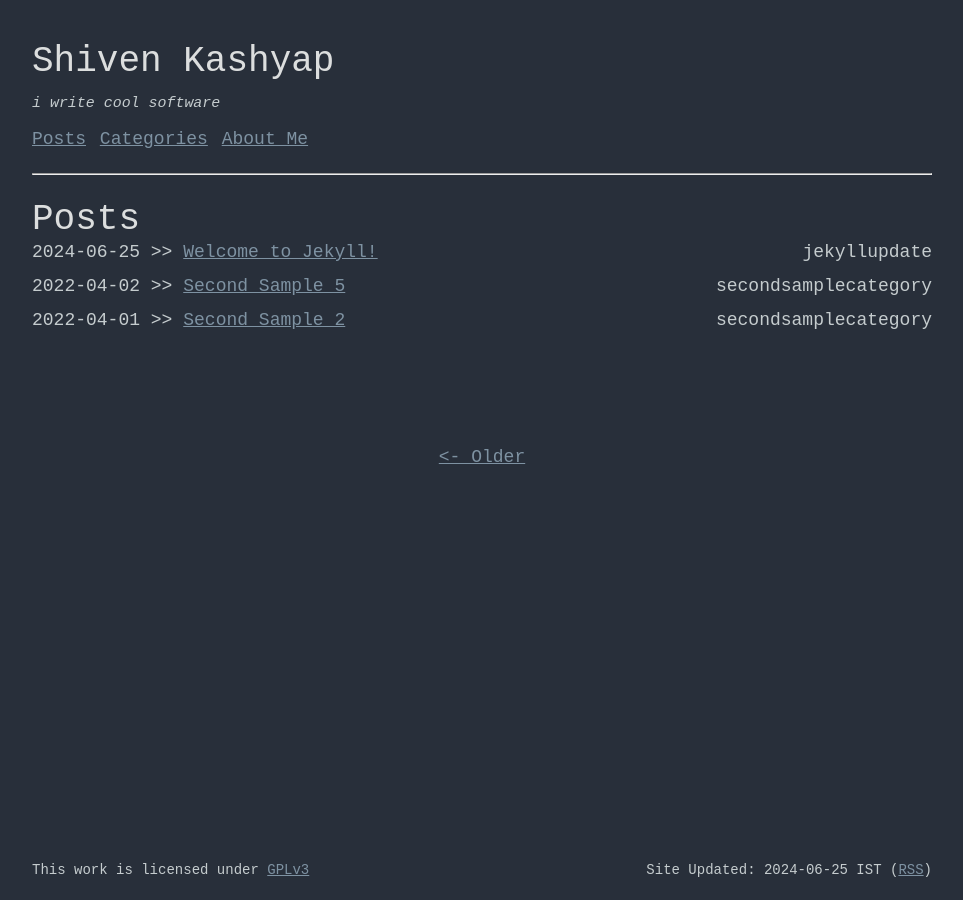
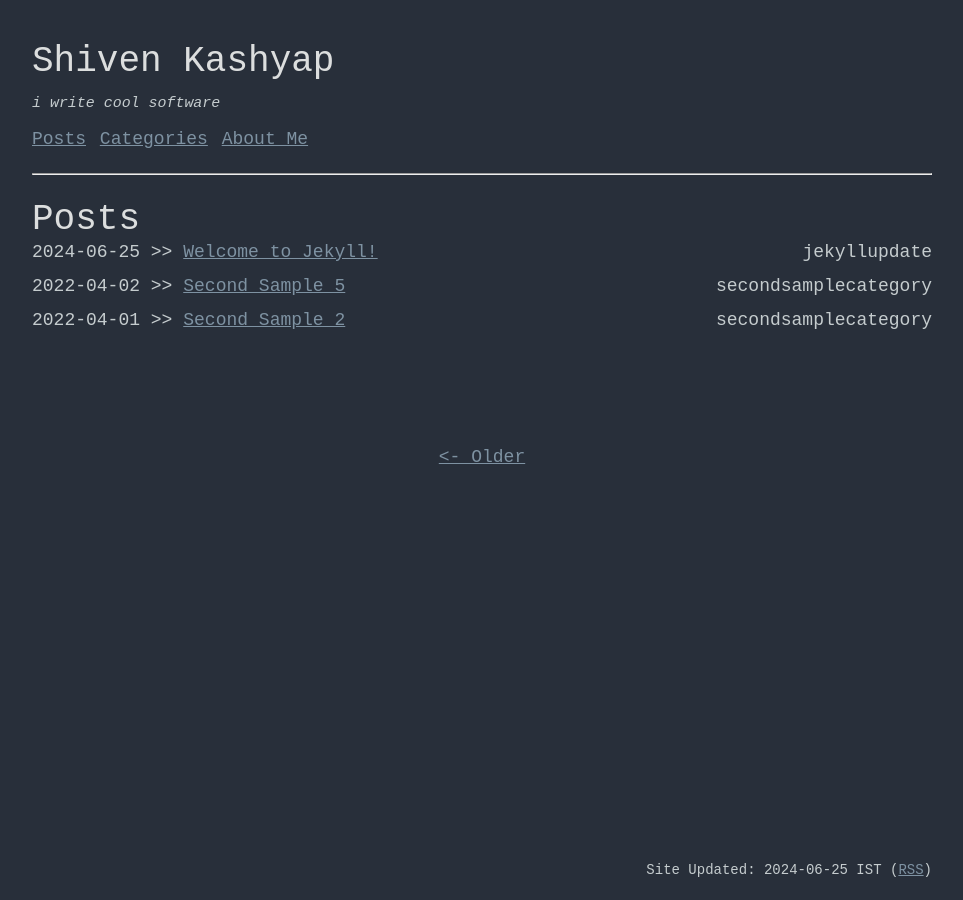
Before and after one commit to shivenkashyapp/shivenkashyapp.github.io, a Jekyll site: the page built from docs/posts/index.html, in a window 1280 px wide. Shown: the whole page, without its empty margins (158-1121 px from the left). Built offline with Jekyll 4.4.1, drawn with Linux system fonts in a browser that asks for light colours; the list of posts is cut into pages by our own code.

Commit message:
Update footer.html

```diff
--- a/docs/_includes/footer.html
+++ b/docs/_includes/footer.html
@@ -1,5 +1,5 @@
 <div class="footer">
-    <span class="footer-text float-left">This work is licensed under <a rel="license" href="https://www.gnu.org/licenses/gpl-3.0.en.html" target="_blank">GPLv3</a></span>
+    <!--<span class="footer-text float-left">This work is licensed under <a rel="license" href="https://www.gnu.org/licenses/gpl-3.0.en.html" target="_blank">GPLv3</a></span>-->
     <span class="footer-text float-right">
     Site Updated: {{ site.time | date: '%Y-%m-%d' }} {{ site.timezone_short }} (<a href="/feed.xml" target="_blank">RSS</a>)
   </span>
```
